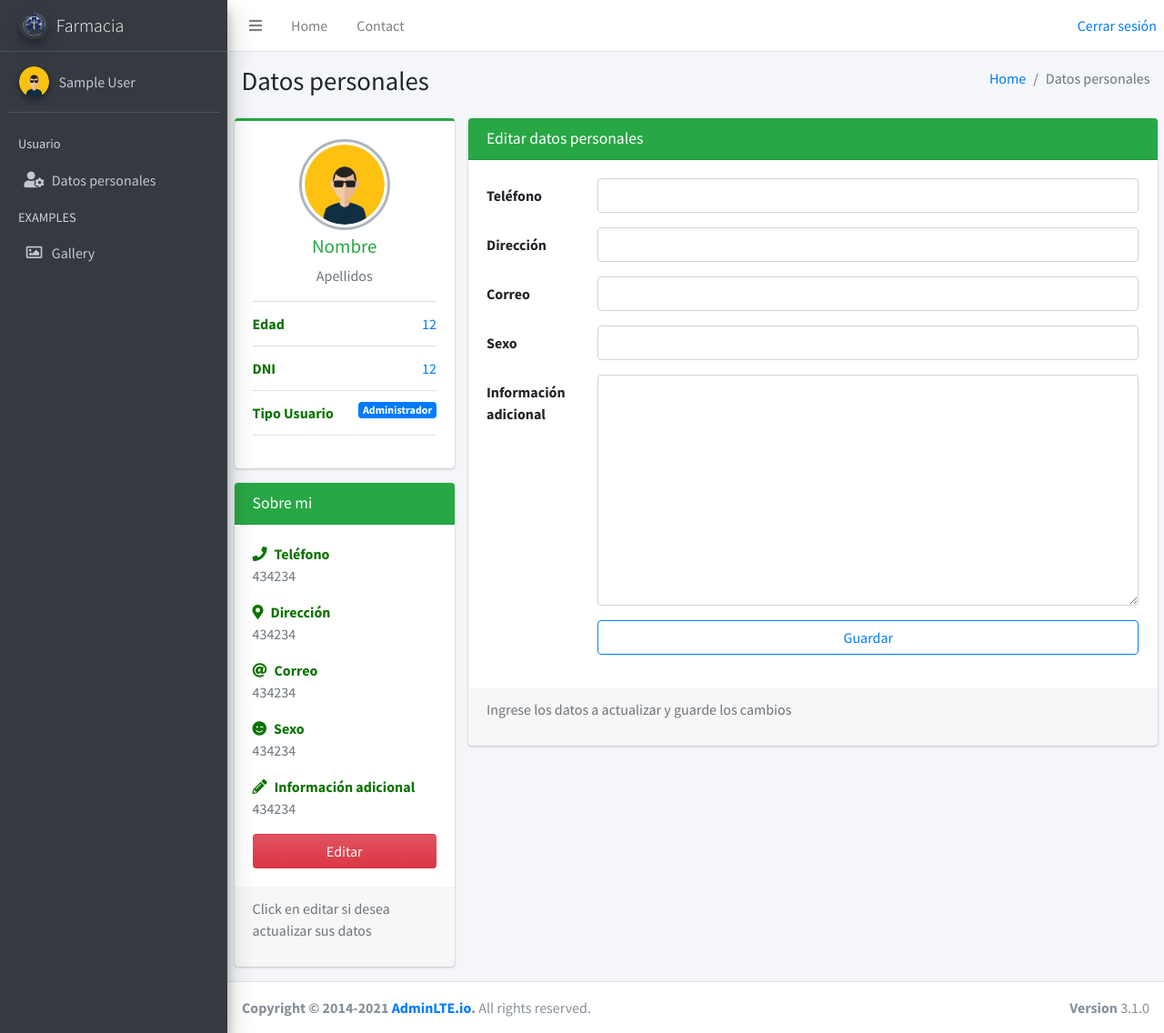
After one commit to JohanPineda20/farmacia, a PHP site: page /vista/editar_datos_personales.php in a window 1280 px wide. The commit adds this page. Shown: the whole page at 91% size. Run offline with PHP 8.4, Linux system fonts and the light colour scheme; the visitor is signed in with stand-in values (Sample User, id 1); some libraries are stand-ins or nearby versions.

Commit message:
quinto commit

```diff
--- a/controlador/Logout.php
+++ b/controlador/Logout.php
@@ -1,5 +1,5 @@
 <?php
 session_start();
 session_destroy();
-header('Location: ../vista/login.php');
+header('Location: ../index.php');
 ?>
--- /dev/null
+++ b/controlador/UsuarioController.php
@@ -0,0 +1,5 @@
+<?php
+include_once '../modelo/Usuario.php';
+$usuario = new Usuario();
+
+?>
--- a/controlador/loginController.php
+++ b/controlador/loginController.php
@@ -35,7 +35,7 @@ else{
             }
     }
     else{
-        header('Location: ../vista/login.php');
+        header('Location: ../index.php');
     }
 }
 ?>
--- /dev/null
+++ b/js/Usuario.js
@@ -0,0 +1,11 @@
+$(document).ready(function(){//jquery, una vez cargado el documento html, se va a ejecutar la funcion
+    var funcion="";
+    var id_usuario= $('#id_usuario').val();
+
+    function buscar_usuario(dato) {
+        funcion='buscar_usuario';
+        $.post('../controlador/UsuarioController.php',{dato,funcion},(response)=>{
+
+        })
+    }
+})
--- /dev/null
+++ b/vista/editar_datos_personales.php
@@ -0,0 +1,152 @@
+<?php
+session_start();
+if($_SESSION['us_tipo']==1){
+    include_once 'layouts/header.php';
+?>
+
+  <title>Farmacia | Editar datos</title>
+
+<?php
+    include_once 'layouts/nav.php';
+?>
+  <!-- Content Wrapper. Contains page content -->
+  <div class="content-wrapper">
+    <!-- Content Header (Page header) -->
+    <section class="content-header">
+      <div class="container-fluid">
+        <div class="row mb-2">
+          <div class="col-sm-6">
+            <h1>Datos personales</h1>
+          </div>
+          <div class="col-sm-6">
+            <ol class="breadcrumb float-sm-right">
+              <li class="breadcrumb-item"><a href="../vista/adm_catalogo.php">Home</a></li>
+              <li class="breadcrumb-item active">Datos personales</li>
+            </ol>
+          </div>
+        </div>
+      </div><!-- /.container-fluid -->
+    </section>
+    <section>
+        <div class="content">
+            <div class="container-fluid">
+                <div class="row">
+                    <div class="col-md-3">
+                        <div class="card card-success card-outline">
+                            <div class="card-body box-profile">
+                                <div class="text-center">
+                                    <img src="../img/avatar.png" class="profile-user-img img-fluid img-circle" alt="">
+                                </div>
+                                <input id="id_usuario" type="hidden" value="<?php echo $_SESSION['usuario']?>">
+                                <h3 id="nombre_us" class="profile-username text-center text-success">Nombre</h3>
+                                <p id="apellidos_us" class="text-muted text-center">Apellidos</p>
+                                <ul class="list-group list-group-unbordered mb-3">
+                                    <li class="list-group-item">
+                                        <b style="color:#0B7300">Edad</b> <a id="edad" class="float-right">12</a>
+                                    </li>
+                                    <li class="list-group-item">
+                                        <b style="color:#0B7300">DNI</b> <a id="dni_us" class="float-right">12</a>
+                                    </li>
+                                    <li class="list-group-item">
+                                        <b style="color:#0B7300">Tipo Usuario</b>
+                                        <span id="us_tipo" class="float-right badge badge-primary">Administrador</span>
+                                    </li>
+                                </ul>
+                            </div>
+                        </div>
+                        <div class="card card-success">
+                            <div class="card-header">
+                                <h3 class="card-title">Sobre mi</h3>
+                            </div>
+                            <div class="card-body">
+                                <strong style="color:#0B7300">
+                                    <i class="fas fa-phone mr-2"></i>Teléfono
+                                </strong>
+                                <p id="telefono_us" class="text-muted">434234</p>
+                                <strong style="color:#0B7300">
+                                    <i class="fas fa-map-marker-alt mr-2"></i>Dirección
+                                </strong>
+                                <p id="residencia_us" class="text-muted">434234</p>
+                                <strong style="color:#0B7300">
+                                    <i class="fas fa-at mr-2"></i>Correo
+                                </strong>
+                                <p id="correo_us" class="text-muted">434234</p>
+                                <strong style="color:#0B7300">
+                                    <i class="fas fa-smile-wink mr-2"></i>Sexo
+                                </strong>
+                                <p id="sexo_us" class="text-muted">434234</p>
+                                <strong style="color:#0B7300">
+                                    <i class="fas fa-pencil-alt mr-2"></i>Información adicional
+                                </strong>
+                                <p id="adicional_us" class="text-muted">434234</p>
+                                <button class="btn btn-block bg-gradient-danger">Editar</button>
+                            </div>
+                            <div class="card-footer">
+                                <p class="text-muted">Click en editar si desea actualizar sus datos</p>
+                            </div>
+                        </div>
+                    </div>
+                    <div class="col-md-9">
+                        <div class="card card-success">
+                            <div class="card-header">
+                                <h3 class="card-title">Editar datos personales</h3>
+                            </div>
+                            <div class="card-body">
+                                <form class="form-horizontal">
+                                    <div class="form-group row">
+                                        <label for="telefono" class="col-sm-2 col-form-label">Teléfono</label>
+                                        <div class="col-sm-10">
+                                            <input type="number" id="telefono" class="form-control">
+                                        </div>
+                                    </div>
+                                    <div class="form-group row">
+                                        <label for="residencia" class="col-sm-2 col-form-label">Dirección</label>
+                                        <div class="col-sm-10">
+                                            <input type="text" id="residencia" class="form-control">
+                                        </div>
+                                    </div>
+                                    <div class="form-group row">
+                                        <label for="correo" class="col-sm-2 col-form-label">Correo</label>
+                                        <div class="col-sm-10">
+                                            <input type="email" id="correo" class="form-control">
+                                        </div>
+                                    </div>
+                                    <div class="form-group row">
+                                        <label for="sexo" class="col-sm-2 col-form-label">Sexo</label>
+                                        <div class="col-sm-10">
+                                            <input type="text" id="sexo" class="form-control">
+                                        </div>
+                                    </div>
+                                    <div class="form-group row">
+                                        <label for="adicional" class="col-sm-2 col-form-label">Información adicional</label>
+                                        <div class="col-sm-10">
+                                            <textarea class="form-control"id="adicional" cols="30" rows="10"></textarea>
+                                        </div>
+                                    </div>
+                                    <div class="form-group row">
+                                        <div class="offset-sm-2 col-sm-10 float-right">
+                                            <button class="btn btn-block btn-outline-primary">Guardar</button>
+                                        </div>
+                                    </div>
+                                </form>
+                            </div>
+                            <div class="card-footer">
+                                <p class="text-muted">Ingrese los datos a actualizar y guarde los cambios</p>
+                            </div>
+                        </div>
+                    </div>
+                </div>
+            </div>
+        </div>
+    </section>
+  </div>
+  <!-- /.content-wrapper -->
+
+<?php
+include_once 'layouts/footer.php';
+}
+else{
+    header('Location: ../index.php');
+}
+?>
+<script src="../js/Usuario.js"></script>
--- a/vista/layouts/nav.php
+++ b/vista/layouts/nav.php
@@ -16,7 +16,7 @@
         <a class="nav-link" data-widget="pushmenu" href="#" role="button"><i class="fas fa-bars"></i></a>
       </li>
       <li class="nav-item d-none d-sm-inline-block">
-        <a href="../../index3.html" class="nav-link">Home</a>
+        <a href="../vista/adm_catalogo.php" class="nav-link">Home</a>
       </li>
       <li class="nav-item d-none d-sm-inline-block">
         <a href="#" class="nav-link">Contact</a>
@@ -32,7 +32,7 @@
   <!-- Main Sidebar Container -->
   <aside class="main-sidebar sidebar-dark-primary elevation-4">
     <!-- Brand Logo -->
-    <a href="../../index3.html" class="brand-link">
+    <a href="../vista/adm_catalogo.php" class="brand-link">
       <img src="../img/icono_login.png" alt="logo farmacia" class="brand-image img-circle elevation-3" style="opacity: .8">
       <span class="brand-text font-weight-light">Farmacia</span>
     </a>
@@ -59,6 +59,15 @@
         <ul class="nav nav-pills nav-sidebar flex-column" data-widget="treeview" role="menu" data-accordion="false">
           <!-- Add icons to the links using the .nav-icon class
                with font-awesome or any other icon font library -->
+          <li class="nav-header">Usuario</li>
+          <li class="nav-item">
+            <a href="../vista/editar_datos_personales.php" class="nav-link">
+              <i class="nav-icon fas fa-user-cog"></i>
+              <p>
+                Datos personales
+              </p>
+            </a>
+          </li>
           <li class="nav-header">EXAMPLES</li>
           <li class="nav-item">
             <a href="../gallery.html" class="nav-link">
--- a/vista/tec_catalogo.php
+++ b/vista/tec_catalogo.php
@@ -1,9 +1,10 @@
 <?php
 session_start();
 if($_SESSION['us_tipo']==2){
+    include_once 'layouts/header.php';
 ?>
 
-<title>AdminLTE 3 | Blank Page</title>
+    <title>AdminLTE 3 | Blank Page</title>
 
 <?php
     include_once 'layouts/nav.php';
@@ -64,6 +65,6 @@ if($_SESSION['us_tipo']==2){
 include_once 'layouts/footer.php';
 }
 else{
-    header('Location: ../vista/login.php');
+    header('Location: ../index.php');
 }
 ?>
```
Also changed, not shown: index.php (renamed from vista/login.php, +8 -8 lines), vista/adm_catalogo.php (+4 -4 lines).
